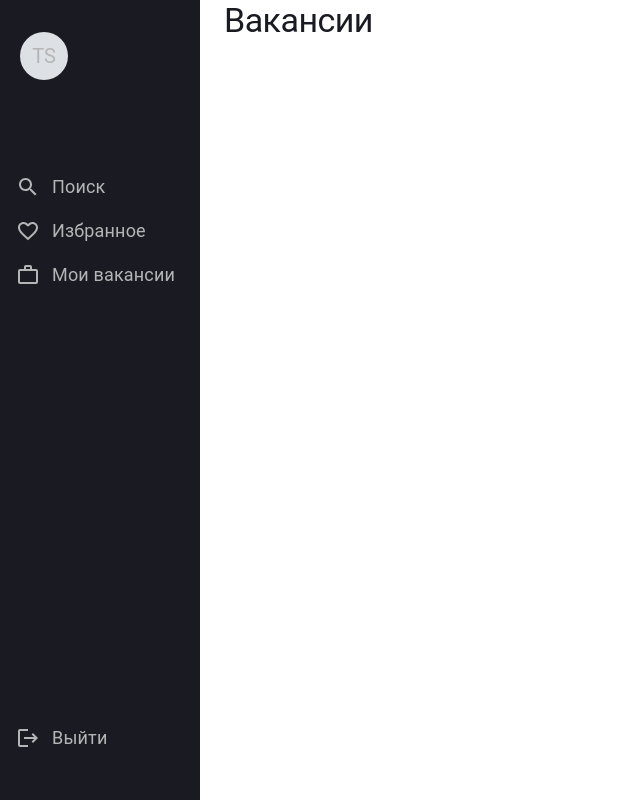
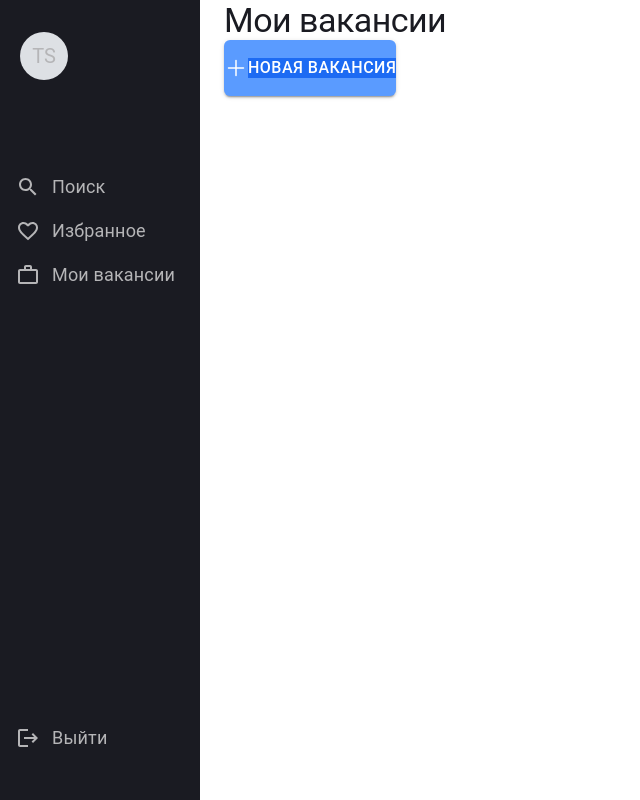
Before and after one commit to MarinaFominykh/alumni-resume-tracker, a React (Vite) app: page /vacancies in a window 1280 px wide. Shown: the whole page, without its empty margins (0-640 px from the left). Built offline with nearby package versions, Linux system fonts and the light colour scheme.

Commit message:
feat: button typography style& Vacancies update

```diff
--- a/src/pages/Vacancies/Vacancies.tsx
+++ b/src/pages/Vacancies/Vacancies.tsx
@@ -1,12 +1,27 @@
-import { Container, Typography } from "@mui/material";
+import { Button, Container, Typography, createSvgIcon } from "@mui/material";
 
 function Vacancies() {
+  const PlusIcon = createSvgIcon(
+    <svg
+      xmlns="http://www.w3.org/2000/svg"
+      fill="none"
+      viewBox="0 0 24 24"
+      strokeWidth={1.5}
+      stroke="currentColor"
+      className="h-6 w-6"
+    >
+      <path strokeLinecap="round" strokeLinejoin="round" d="M12 4.5v15m7.5-7.5h-15" />
+    </svg>,
+    'Plus',
+  );
   return (
-        <Container>
-          <Typography variant="h1" maxWidth="sm">
-            Вакансии
-          </Typography>
-        </Container>
+    <Container>
+      <Typography variant="h1">Мои вакансии</Typography>
+      <Button variant="contained">
+        <PlusIcon></PlusIcon>
+        <Typography variant="button" bgcolor={'#1D6BF3'}>Новая Вакансия</Typography>
+      </Button>
+    </Container>
   );
 }
 
--- a/src/projectTheme.tsx
+++ b/src/projectTheme.tsx
@@ -58,6 +58,12 @@ export const projectTheme = createTheme({
       fontWeight: 400,
       color: '#797981',
       lineHeight: '20px'
+    },
+    button: {
+      fontSize: '16px',
+      fontWeight: 500,
+      color: '#FF',
+      lineHeight: '20px'
     }
   }
 });
```
